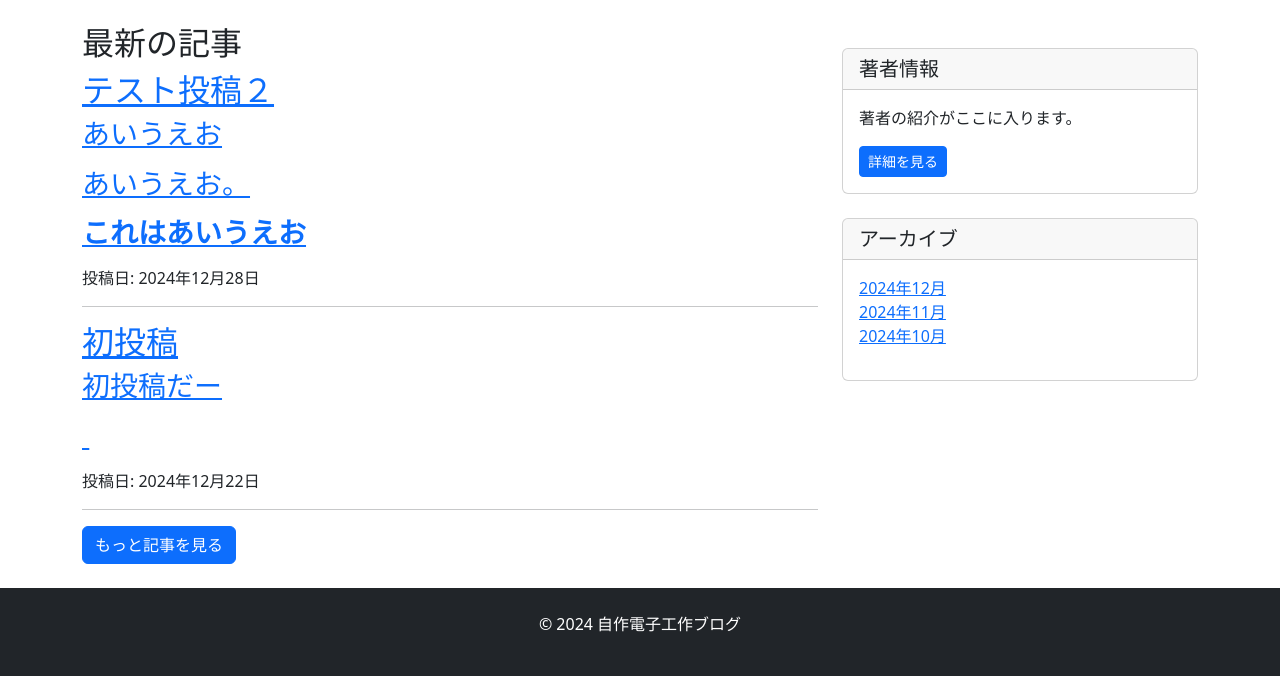
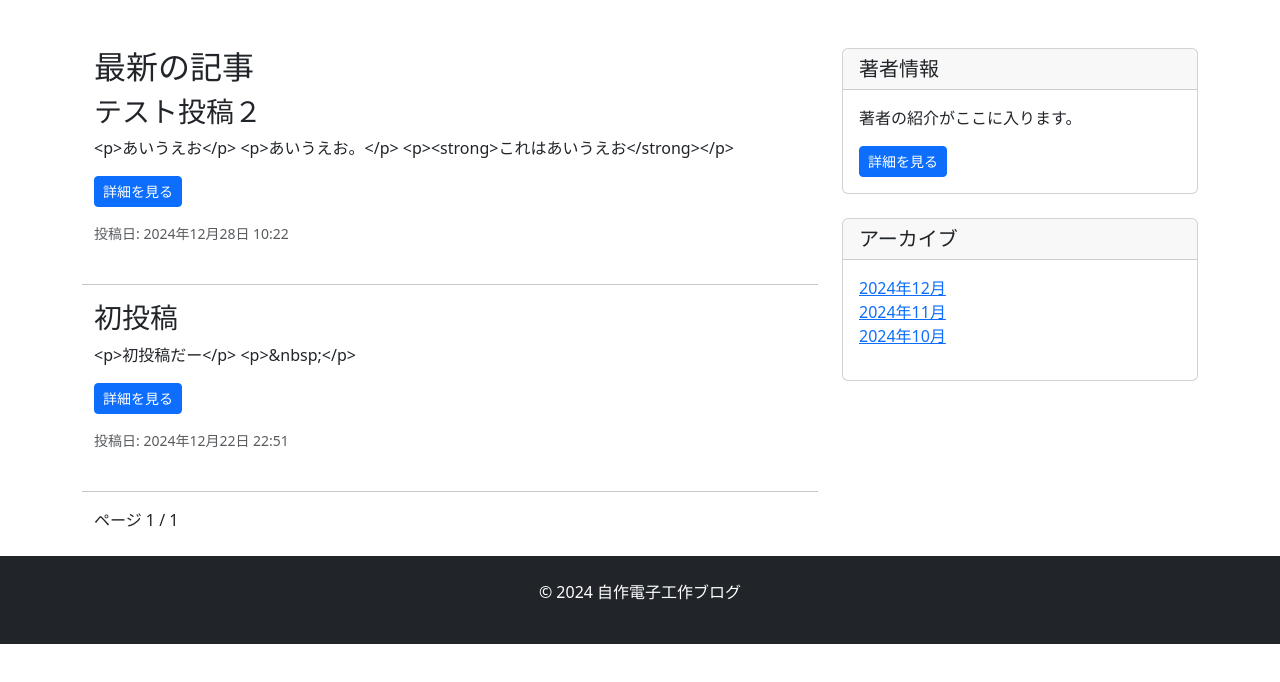
Before and after one commit to MaruSankakuEngineer/Myblog, a Django app: page / in a window 1280 px wide. Shown: the part 118-800 px from the top of the page. Run offline with Django 5.2, Linux system fonts and the light colour scheme; data comes from the database, SQL or seed files in the repository; both versions use the stored data as it was after the commit; some libraries are stand-ins or nearby versions.

Commit message:
詳細ページを追加

```diff
--- a/Myblog/website/templates/website/base.html
+++ b/Myblog/website/templates/website/base.html
@@ -27,7 +27,35 @@
 
     <!-- メインコンテンツ部分 -->
     <div class="container py-4">
-        {% block content %}{% endblock %}
+        <div class="row">
+            <!-- 左側のメインコンテンツ -->
+            <div class="col-md-8">
+                {% block content %}{% endblock %}
+            </div>
+
+            <!-- 右側の追加部分 -->
+            <div class="col-md-4">
+                <div class="card my-4">
+                    <h5 class="card-header">著者情報</h5>
+                    <div class="card-body">
+                        <p>著者の紹介がここに入ります。</p>
+                        <a href="/about" class="btn btn-primary btn-sm">詳細を見る</a>
+                    </div>
+                </div>
+
+                <div class="card my-4">
+                    <h5 class="card-header">アーカイブ</h5>
+                    <div class="card-body">
+                        <ul class="list-unstyled">
+                            <li><a href="#">2024年12月</a></li>
+                            <li><a href="#">2024年11月</a></li>
+                            <li><a href="#">2024年10月</a></li>
+                            <!-- 追加したアーカイブリスト -->
+                        </ul>
+                    </div>
+                </div>
+            </div>
+        </div>
     </div>
 
     <!-- フッター部分 -->
--- a/Myblog/website/templates/website/home.html
+++ /dev/null
@@ -1,52 +0,0 @@
-{% extends 'website/base.html' %}
-
-{% block title %}ホームページ{% endblock %}
-
-{% block content %}
-<div class="row">
-    <div class="col-md-8">
-        <h2>最新の記事</h2>
-
-        <!-- 記事リスト -->
-        {% for article in articles %}
-        <div class="post-preview">
-            <a href="#">
-                <h2 class="post-title">{{ article.title }}</h2>
-                <h3 class="post-subtitle">{{ article.content|truncatewords_html:20|safe }}</h3>
-            </a>
-            <p class="post-meta">
-                投稿日: {{ article.created_at|date:"Y年m月d日" }}
-            </p>
-        </div>
-        <hr>
-        {% endfor %}
-
-        <div class="clearfix">
-            <a class="btn btn-primary float-right" href="#">もっと記事を見る</a>
-        </div>
-
-    </div>
-
-    <div class="col-md-4">
-        <div class="card my-4">
-            <h5 class="card-header">著者情報</h5>
-            <div class="card-body">
-                <p>著者の紹介がここに入ります。</p>
-                <a href="/about" class="btn btn-primary btn-sm">詳細を見る</a>
-            </div>
-        </div>
-
-        <div class="card my-4">
-            <h5 class="card-header">アーカイブ</h5>
-            <div class="card-body">
-                <ul class="list-unstyled">
-                    <li><a href="#">2024年12月</a></li>
-                    <li><a href="#">2024年11月</a></li>
-                    <li><a href="#">2024年10月</a></li>
-                    <!-- 追加したアーカイブリスト -->
-                </ul>
-            </div>
-        </div>
-    </div>
-</div>
-{% endblock %}
--- /dev/null
+++ b/Myblog/website/templates/website/post_list.html
@@ -0,0 +1,46 @@
+{% extends 'website/base.html' %}
+
+{% block title %}ホームページ{% endblock %}
+
+{% block content %}
+<div class="container mt-4">
+    <h2>最新の記事</h2>
+    <div class="row">
+        <!-- 記事リスト -->
+        {% for post in page_obj %}
+        <div class="col-md-12 mb-4">
+            <div class="post-preview">
+                <h3 class="post-title">{{ post.title }}</h3>
+                <p class="post-content">{{ post.content|truncatewords:50 }}</p>
+                <p>
+                    <a href="{% url 'post_detail' post.id %}" class="btn btn-primary btn-sm">詳細を見る</a>
+                </p>
+                <p class="text-muted small">投稿日: {{ post.created_at|date:"Y年m月d日 H:i" }}</p>
+            </div>
+        </div>
+        <hr>
+        {% empty %}
+        <p>記事がありません。</p>
+        {% endfor %}
+    </div>
+
+    <!-- ページネーション -->
+    <div class="pagination">
+        <span class="step-links">
+            {% if page_obj.has_previous %}
+                <a href="?page=1">最初のページ</a>
+                <a href="?page={{ page_obj.previous_page_number }}">前のページ</a>
+            {% endif %}
+
+            <span class="current">
+                ページ {{ page_obj.number }} / {{ page_obj.paginator.num_pages }}
+            </span>
+
+            {% if page_obj.has_next %}
+                <a href="?page={{ page_obj.next_page_number }}">次のページ</a>
+                <a href="?page={{ page_obj.paginator.num_pages }}">最後のページ</a>
+            {% endif %}
+        </span>
+    </div>
+</div>
+{% endblock %}
--- a/Myblog/website/urls.py
+++ b/Myblog/website/urls.py
@@ -2,7 +2,8 @@ from django.urls import path
 from . import views
 
 urlpatterns = [
-    path('', views.home, name='home'),
-    path('about', views.abount, name='about'),
+    path('', views.post_list, name='home'),
+    path('post/<int:pk>/', views.post_detail, name='post_detail'),
+    path('about', views.about, name='about'),
 
 ]
--- a/Myblog/website/views.py
+++ b/Myblog/website/views.py
@@ -1,9 +1,20 @@
 from django.shortcuts import render
-from .models import Article
+from django.core.paginator import Paginator
+from .models import Article  # Post を Article に変更
 
-def home(request):
+def post_list(request):
     articles = Article.objects.all().order_by('-created_at')  # 最新順に取得
-    return render(request, 'website/home.html', {'articles': articles})
+    paginator = Paginator(articles, 5)  # ページネーションを適用
+    page_number = request.GET.get('page')
+    page_obj = paginator.get_page(page_number)
+    return render(request, 'website/post_list.html', {'page_obj': page_obj})
 
-def abount(request):
+def post_detail(request, pk):
+    # ArticleをID（pk）で取得
+    post = Article.objects.get(pk=pk)  # Post → Articleに修正
+    return render(request, 'website/post_detail.html', {'post': post})
+
+
+def about(request):
+    # Aboutページを残す場合はこちらを保持
     return render(request, 'website/about.html')
```
Also changed, not shown: Myblog/website/templates/website/post_detail.html (added, +11 -0 lines), Myblog/db.sqlite3.
